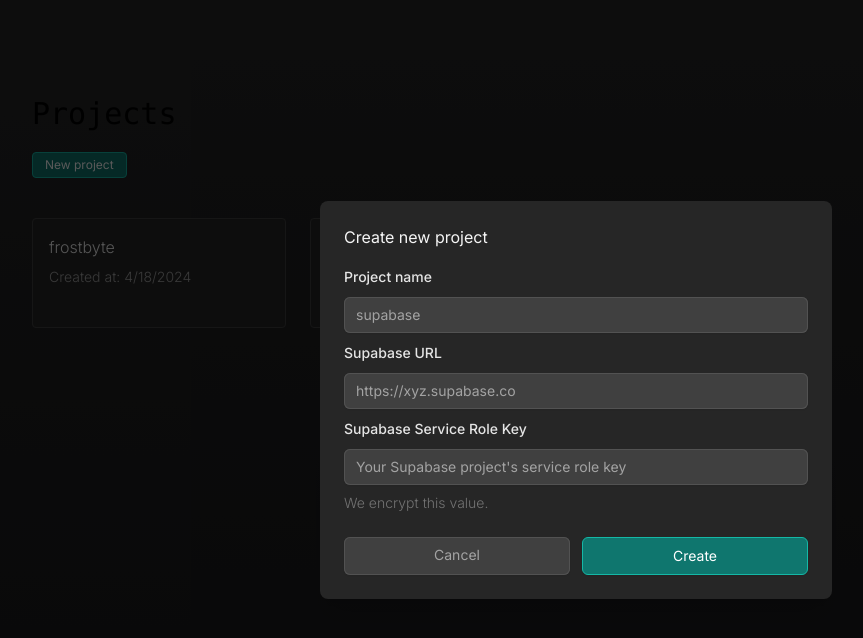
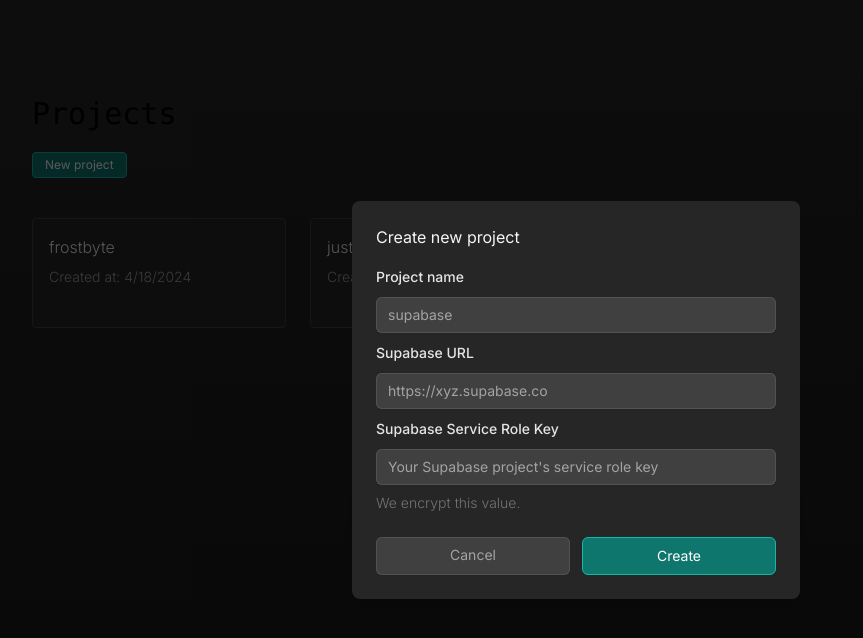
Before and after one commit to 0xDebabrata/frostbyte, a Next.js app in the folder web/: page /dashboard in a window 1280 px wide. Both pictures are taken after a click on the button "New project". Shown: the top 638 px of the page, without its empty margins (64-927 px from the left). Built offline with nearby package versions, Linux system fonts and the light colour scheme.

Commit message:
create api key

```diff
--- a/web/package.json
+++ b/web/package.json
@@ -16,7 +16,8 @@
     "@tailwindcss/forms": "^0.5.7",
     "next": "14.2.1",
     "react": "^18",
-    "react-dom": "^18"
+    "react-dom": "^18",
+    "react-hot-toast": "^2.4.1"
   },
   "devDependencies": {
     "@types/node": "^20",
--- /dev/null
+++ b/web/src/app/api/project/create/route.ts
@@ -0,0 +1,22 @@
+import { randomBytes } from "crypto";
+import { NextRequest, NextResponse } from "next/server";
+
+export const POST = async (req: Request, res: Response) => {
+  // TODO: Add authentication
+  const userId = "test"
+
+  const { name, supabaseUrl, supabaseKey } = await req.json()
+
+  if (!name.trim() || !supabaseUrl.trim() || !supabaseKey.trim()) {
+    return new NextResponse(JSON.stringify({
+      error: "Please provide all project details"
+    }), { status: 400 })
+  }
+
+  const projectAPIKey = "sk_" + randomBytes(32).toString("hex")
+  console.log({ name, supabaseKey, supabaseUrl, apiKey: projectAPIKey })
+
+  // Supabase RPC call to insert_supabase_project
+
+  return new NextResponse("ok", { status: 200 })
+}
--- a/web/src/app/layout.tsx
+++ b/web/src/app/layout.tsx
@@ -1,5 +1,6 @@
 import type { Metadata } from "next";
 import { Inter } from "next/font/google";
+import { Toaster } from "react-hot-toast";
 import "./globals.css";
 
 const inter = Inter({ subsets: ["latin"] });
@@ -16,7 +17,12 @@
 }>) {
   return (
     <html lang="en">
-      <body className={`${inter.className} bg-neutral-800`}>{children}</body>
+      <body className={`${inter.className} bg-neutral-800`}>
+        {children}
+        <Toaster
+          position="top-right"
+        />
+      </body>
     </html>
   );
 }
--- a/web/src/components/Modal/CreateProjectModal.tsx
+++ b/web/src/components/Modal/CreateProjectModal.tsx
@@ -1,5 +1,6 @@
-import { Dispatch, Fragment, SetStateAction, useRef, useState } from 'react'
+import { Dispatch, FormEvent, Fragment, SetStateAction, useRef, useState } from 'react'
 import { Dialog, Transition } from '@headlessui/react'
+import toast from 'react-hot-toast';
 
 interface CreateProjectModalProps {
   open: boolean;
@@ -15,6 +16,26 @@
   const [supabaseKey, setSupabaseKey] = useState("")
 
   const cancelButtonRef = useRef(null)
+
+  const createProject = async (e: FormEvent) => {
+    e.preventDefault()
+
+    if (!name.trim() || !supabaseUrl.trim() || !supabaseKey.trim()) {
+      toast.error("Please fill all the project details")
+      return
+    }
+
+    await fetch("/api/project/create", {
+      method: "POST",
+      body: JSON.stringify({
+        name,
+        supabaseUrl,
+        supabaseKey,
+      })
+    })
+
+    toast.success("Project created successfully")
+  }
 
   return (
     <Transition.Root show={open} as={Fragment}>
@@ -42,7 +63,8 @@
               leaveFrom="opacity-100 translate-y-0 sm:scale-100"
               leaveTo="opacity-0 translate-y-4 sm:translate-y-0 sm:scale-95"
             >
-              <Dialog.Panel className="relative transform overflow-hidden rounded-lg bg-neutral-800 p-4 text-left shadow-xl transition-all sm:my-8 sm:w-full sm:max-w-lg sm:p-6">
+              <Dialog.Panel className="relative transform overflow-hidden rounded-lg bg-neutral-800 p-4 text-left shadow-xl transition-all sm:my-8 sm:w-full sm:max-w-md sm:p-6">
+                <form>
                   <div>
                     <div className="text-left">
                       <Dialog.Title as="h3" className="text-base leading-6 text-neutral-100">
@@ -61,6 +83,7 @@
                             placeholder="supabase"
                             value={name}
                             onChange={(e) => setName(e.target.value)}
+                            required
                           />
                         </div>
                       </div>
@@ -77,6 +100,7 @@
                             placeholder="https://xyz.supabase.co"
                             value={supabaseUrl}
                             onChange={(e) => setSupabaseUrl(e.target.value)}
+                            required
                           />
                         </div>
                       </div>
@@ -93,6 +117,7 @@
                             placeholder="Your Supabase project's service role key"
                             value={supabaseKey}
                             onChange={(e) => setSupabaseKey(e.target.value)}
+                            required
                           />
                         </div>
                         <p className="mt-2 text-sm font-light text-neutral-500" id="email-description">
@@ -103,9 +128,9 @@
                   </div>
                   <div className="mt-5 sm:mt-6 sm:grid sm:grid-flow-row-dense sm:grid-cols-2 sm:gap-3">
                     <button
-                    type="button"
+                      type="submit"
                       className="inline-flex w-full justify-center rounded-md bg-teal-700 px-3 py-2 text-sm text-white shadow-sm hover:bg-teal-600 duration-150 border border-teal-500 focus-visible:outline focus-visible:outline-2 focus-visible:outline-offset-2 focus-visible:outline-indigo-600 sm:col-start-2"
-                    onClick={() => setOpen(false)}
+                      onClick={createProject}
                     >
                       Create
                     </button>
@@ -118,6 +143,7 @@
                       Cancel
                     </button>
                   </div>
+                </form>
               </Dialog.Panel>
             </Transition.Child>
           </div>
```
Also changed, not shown: 1 other file (tests, documents, lock files or other folders). Lines whose indentation alone changed are shown as unchanged.
